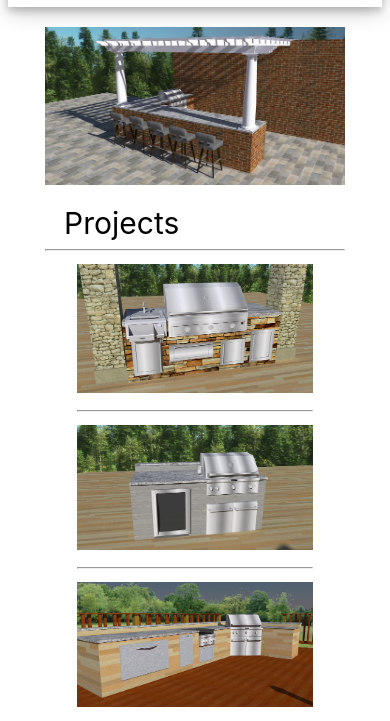
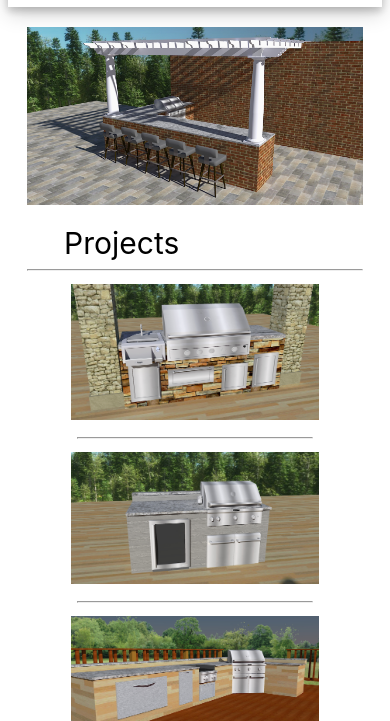
Before and after one commit to kdalpra/od, a plain HTML site: page index.html in a window 390 px wide. Shown: the part 117-838 px from the top of the page. Drawn offline with Linux system fonts and the light colour scheme.

Commit message:
Add files via upload

```diff
--- a/styles.css
+++ b/styles.css
@@ -79,7 +79,7 @@
 
   @media (min-width: 320px) and (max-width: 500px) {
     .projlist img{
-      width: 90%;
+      width: 95%;
       margin-left: auto;
       margin-right: auto;
       padding: 5px;
@@ -93,16 +93,16 @@
 
     .mainimage img{
       display: block;
-      margin-left: 10%;
-      margin-right: 10%;
-      width: 80%;
+      margin-left: 5%;
+      margin-right: 5%;
+      width: 90%;
       padding-top: 20px;
       padding-bottom: 20px;
 
     }
     .projects hr{
-      margin-left: 10%;
-      margin-right: 10%;
+      margin-left: 5%;
+      margin-right: 5%;
     }
 
 
```
